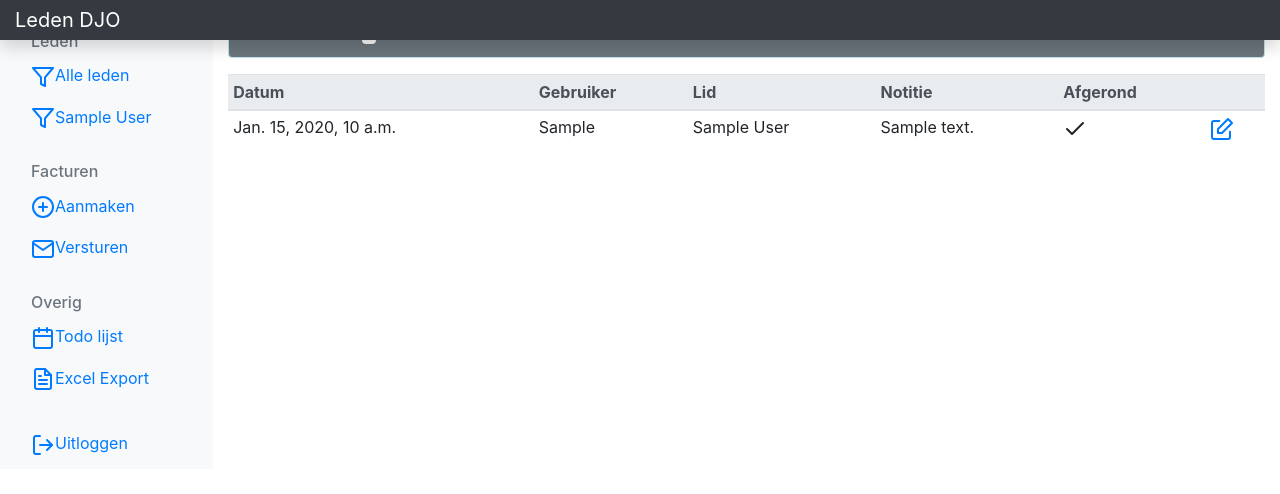
After one commit to djoamersfoort/LedenAdministratie, a Django app: template LedenAdministratie/templates/todo_list.html in a window 1280 px wide. The commit adds this page. Shown: the top 494 px of the page. Run offline with Django 3.2, Linux system fonts and the light colour scheme; the template is opened without the code that fills it: most values are stand-ins (such as "Sample title", 1, 10 or a date in 2020); some libraries are stand-ins or nearby versions.

Commit message:
Implement Todo list

```diff
--- a/LedenAdministratie/LedenAdministratie/models.py
+++ b/LedenAdministratie/LedenAdministratie/models.py
@@ -32,6 +32,9 @@ class Member(models.Model):
         born = self.gebdat
         return today.year - born.year - ((today.month, today.day) < (born.month, born.day))
 
+    def _get_full_name(self):
+        return "{0} {1}".format(self.first_name, self.last_name)
+
     def get_types_display(self):
         return ','.join([tmptype.display_name for tmptype in self.types.all()])
 
@@ -55,6 +58,7 @@ class Member(models.Model):
     dag_zaterdag = models.BooleanField(null=False, default=False)
     foto = models.BinaryField(blank=True, null=True, verbose_name='Foto', editable=True)
     age = property(_calculate_age)
+    full_name = property(_get_full_name)
 
 
 class Note(models.Model):
--- a/LedenAdministratie/LedenAdministratie/urls.py
+++ b/LedenAdministratie/LedenAdministratie/urls.py
@@ -31,5 +31,6 @@ urlpatterns = [
     path('lid_addnote/<int:member_id>/', views.LidAddNoteView.as_view(), name='lid_addnote'),
     path('lid_delnote/<int:pk>', views.LidDeleteNoteView.as_view(), name='lid_delnote'),
     path('lid_editnote/<int:pk>', views.LidEditNoteView.as_view(), name='lid_editnote'),
+    path('todolist/', views.TodoListView.as_view(), name='todolist'),
     path('', views.login, name='login'),
 ]
--- a/LedenAdministratie/templates/base.html
+++ b/LedenAdministratie/templates/base.html
@@ -23,7 +23,7 @@
 </nav>
 
 <div class="container-fluid">
-    <div class="row">
+    <div class="row mt-2">
         <nav class="col-2 d-none d-block bg-light sidebar">
             <div class="sidebar-sticky">
 
@@ -80,7 +80,7 @@
 
                 <ul class="nav flex-column">
                     <li class="nav-item">
-                        <a class="nav-link" href="#">
+                        <a class="nav-link" href="{% url 'todolist' %}">
                             <span data-feather="calendar"></span>Todo lijst
                         </a>
                     </li>
--- a/LedenAdministratie/templates/notes_table.html
+++ b/LedenAdministratie/templates/notes_table.html
@@ -17,7 +17,7 @@
                 {% for note in object.notes.all %}
                 <tr>
                     <td>{{ note.created }}</td>
-                    <td>{{ note.username }}</td>
+                    <td>{{ note.username|capfirst }}</td>
                     <td>{{ note.text|truncatechars:20 }}</td>
                     <td>
                         {% if note.done %}
@@ -68,7 +68,7 @@
                           <div class="modal-dialog modal-dialog-centered" role="document">
                             <div class="modal-content">
                               <div class="modal-header">
-                                <h5 class="modal-title">Notitie gemaakt door {{ note.username }}</h5>
+                                <h5 class="modal-title">Notitie gemaakt door {{ note.username|capfirst }}</h5>
                                 <button type="button" class="close" data-dismiss="modal" aria-label="Close">
                                   <span aria-hidden="true">&times;</span>
                                 </button>
--- /dev/null
+++ b/LedenAdministratie/templates/todo_list.html
@@ -0,0 +1,47 @@
+{% extends 'base.html' %}
+
+{% block content %}
+
+    <div class="alert alert-info bg-secondary text-white">
+        Aantal Todo's:
+        <span class="badge badge-light">{{ count }}</span>
+    </div>
+
+    <div class="table-responsive">
+        <table class="table table-hover table-sm">
+            <thead class="thead-light">
+                <tr>
+                    <th>Datum</th>
+                    <th>Gebruiker</th>
+                    <th>Lid</th>
+                    <th>Notitie</th>
+                    <th>Afgerond</th>
+                    <th></th>
+                </tr>
+            </thead>
+            <tbody>
+                {% for note in object_list %}
+                <tr>
+                    <td>{{ note.created }}</td>
+                    <td>{{ note.username|capfirst }}</td>
+                    <td>{{ note.member.full_name }}</td>
+                    <td>{{ note.text|truncatechars:60 }}</td>
+                    <td>
+                        {% if note.done %}
+                            <span data-feather="check"></span>
+                        {% else %}
+                            <span data-feather="x"></span>
+                        {% endif %}
+                    </td>
+                    <td>
+                        <a href="{% url 'lid_editnote' note.id %}">
+                            <span data-feather="edit"></span>
+                        </a>
+                    </td>
+                </tr>
+                {% endfor %}
+            </tbody>
+        </table>
+    </div>
+
+{% endblock %}
```
Also changed, not shown: LedenAdministratie/LedenAdministratie/views.py (+13 -0 lines), LedenAdministratie/templates/lid_note.html (+6 -6 lines).
